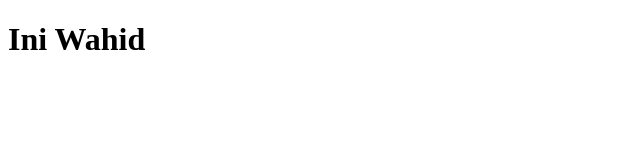
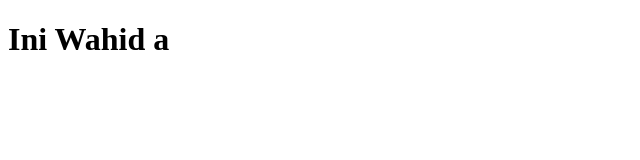
Before and after one commit to wahidalqorni/cobagithub, a plain HTML site: page index.html in a window 1280 px wide. Shown: the full height of the page, 0-640 px from the left. Drawn offline with Linux system fonts and the light colour scheme.

Commit message:
perubahan nama

```diff
--- a/index.html
+++ b/index.html
@@ -7,6 +7,6 @@
     <title>Document</title>
 </head>
 <body>
-    <h1>Ini Wahid</h1>
+    <h1>Ini Wahid a</h1>
 </body>
 </html>
```
